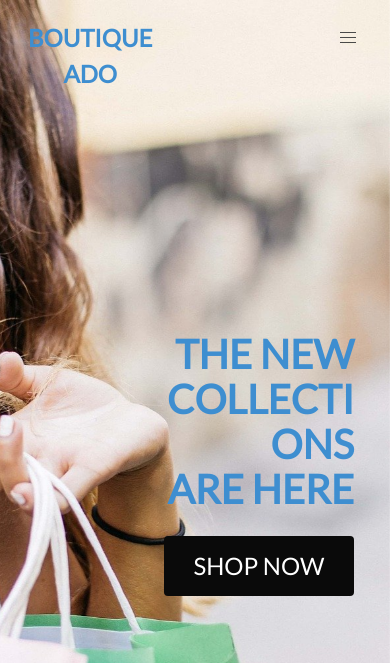
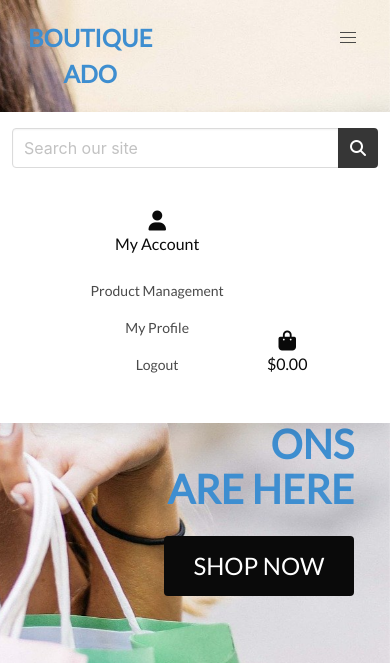
Before and after one commit to sctlcd/test-bulma, a Django app: page / in a window 390 px wide. Shown: the top 663 px of the page. Run offline with Django 3.2, Linux system fonts and the light colour scheme; the visitor is signed in with stand-in values (Sample User, id 1); some libraries are stand-ins or nearby versions.

Commit message:
add navbar-mobile and navbar-desktop + display

```diff
--- a/static/css/base.css
+++ b/static/css/base.css
@@ -15,6 +15,12 @@ body {
     background-color: transparent;
     background-image: none;
     }
+
+.navbar-menu {
+    /* background-color: #f8f8f8;
+    background-image: none; */
+    /* height: 100vh; */
+}
 
 .content-main {
     /* background: url('/media/homepage-background-1920-min.jpg') no-repeat center center fixed; */
--- a/templates/base.html
+++ b/templates/base.html
@@ -34,6 +34,8 @@
     <script src="https://cdn.jsdelivr.net/npm/popper.js@1.16.1/dist/umd/popper.min.js" integrity="sha384-9/reFTGAW83EW2RDu2S0VKaIzap3H66lZH81PoYlFhbGU+6BZp6G7niu735Sk7lN" crossorigin="anonymous"></script>
     <script src="https://stackpath.bootstrapcdn.com/bootstrap/4.5.2/js/bootstrap.min.js" integrity="sha384-B4gt1jrGC7Jh4AgTPSdUtOBvfO8shuf57BaghqFfPlYxofvL8/KUEfYiJOMMV+rV" crossorigin="anonymous"></script> -->
   <script src="https://kit.fontawesome.com/e576f39845.js" crossorigin="anonymous"></script>
+  <script src="https://cdnjs.cloudflare.com/ajax/libs/jquery/3.5.1/jquery.min.js" crossorigin="anonymous"></script>
+  <script src="static/js/script.js" crossorigin="anonymous"></script>
   {% endblock %}
 
   {% block extra_js %}
@@ -44,20 +46,22 @@
 
 <body>
   <header class="container">
-    <nav class="navbar is-translucent is-fixed-top">
+    <!-- navbar -->
+    <nav class="navbar is-translucent is-fixed-top" role="navigation" aria-label="main navigation">
+      <!-- navbar-brand -->
       <div class="navbar-brand has-text-centered has-text-left-desktop py-3 mx-4">
-        <a class="navbar-link is-arrowless main-logo-link" href="{% url 'home' %}">
+        <a class="navbar-item is-arrowless main-logo-link" href="{% url 'home' %}">
           <h2 class="logo-font is-size-4 has-text-info has-text-weight-bold has-text-centered my-0">Boutique <br />Ado</h2>
         </a>
-        <div class="navbar-burger burger" data-target="navbar-menu">
+        <a role="button" class="navbar-burger burger" aria-label="menu" aria-expanded="false" data-target="navbar-mobile">
           <span aria-hidden="true"></span>
           <span aria-hidden="true"></span>
           <span aria-hidden="true"></span>
-        </div>
+        </a>
       </div>
 
-      <div id="navbar-menu" class="navbar-menu">
-        <!-- <div class="navbar-start">
+      <div id="navbar-mobile" class="navbar-menu">
+        <div class="navbar-end">
           <div class="navbar-item">
             <form method="GET" action="">
               <div class="field has-addons">
@@ -74,8 +78,52 @@
               </div>
             </form>
           </div>
-        </div> -->
+          <div class="py-5 mx-4">
+            <ul class="has-text-centered">
+              <li class="navbar-item has-dropdown is-hoverable">
+                <a class="has-text-black navbar-link is-arrowless" href="#" id="user-options" aria-haspopup="true" aria-expanded="false" aria-controls="dropdown-user-options">
+                  <div class="text-center">
+                    <div><i class="fas fa-user fa-lg"></i></div>
+                    <p class="my-0">My Account</p>
+                  </div>
+                </a>
+                <div class="navbar-dropdown is-boxed">
+                  {% if request.user.is_authenticated %}
+                  {% if request.user.is_superuser %}
+                  <a href="#" class="navbar-item">Product Management</a>
+                  <hr class="navbar-divider">
+                  {% endif %}
+                  <a href="#" class="navbar-item">My Profile</a>
+                  <hr class="navbar-divider">
+                  <a href="{% url 'account_logout' %}" class="navbar-item">Logout</a>
+                  <hr class="navbar-divider">
+                  {% else %}
+                  <a href="{% url 'account_signup' %}" class="navbar-item">Register</a>
+                  <hr class="navbar-divider">
+                  <a href="{% url 'account_login' %}" class="navbar-item">Login</a>
+                  {% endif %}
+                </div>
+              </li>
+              <li class="mx-1 mx-0-medium">
+                <a class="{% if grand_total %}has-text-primary has-text-weight-bold{% else %}has-text-black{% endif %} navbar-link is-arrowless" href="">
+                  <div class="has-text-centered">
+                    <div><i class="fas fa-shopping-bag fa-lg"></i></div>
+                    <p class="my-0">
+                      {% if grand_total %}
+                      ${{ grand_total|floatformat:2 }}
+                      {% else %}
+                      $0.00
+                      {% endif %}
+                    </p>
+                  </div>
+                </a>
+              </li>
+            </ul>
+          </div>
+        </div>
+      </div>
 
+      <div id="navbar-desktop" class="navbar-menu">
         <div class="navbar-end">
           <div class="navbar-item">
             <form method="GET" action="">
```
Also changed, not shown: static/js/script.js (added, +37 -0 lines), media/homepage-background-640-min.jpg (deleted). Lines whose indentation alone changed are shown as unchanged.
